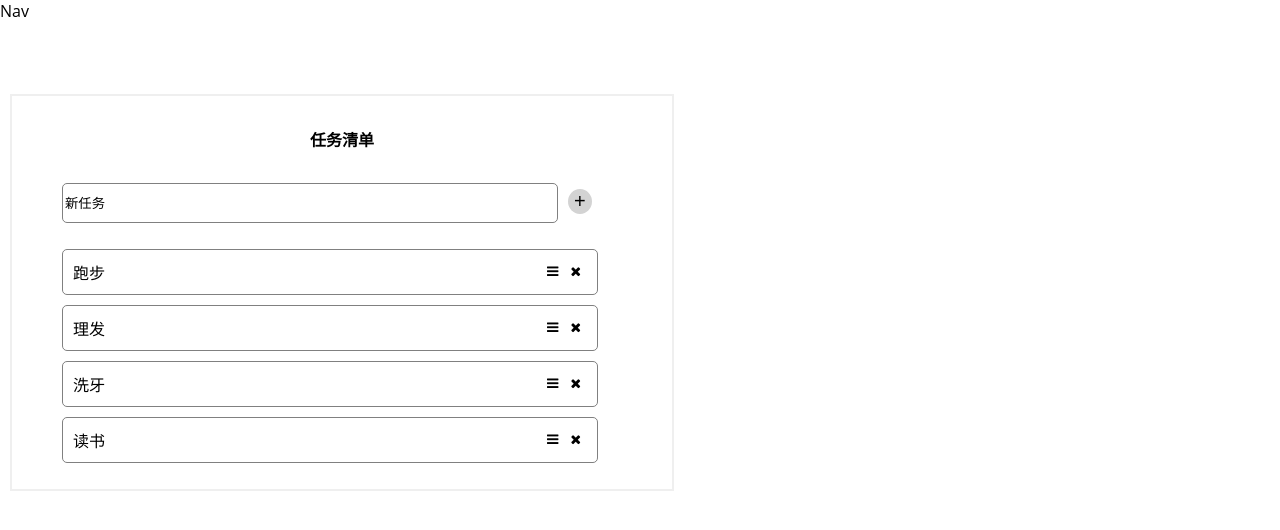
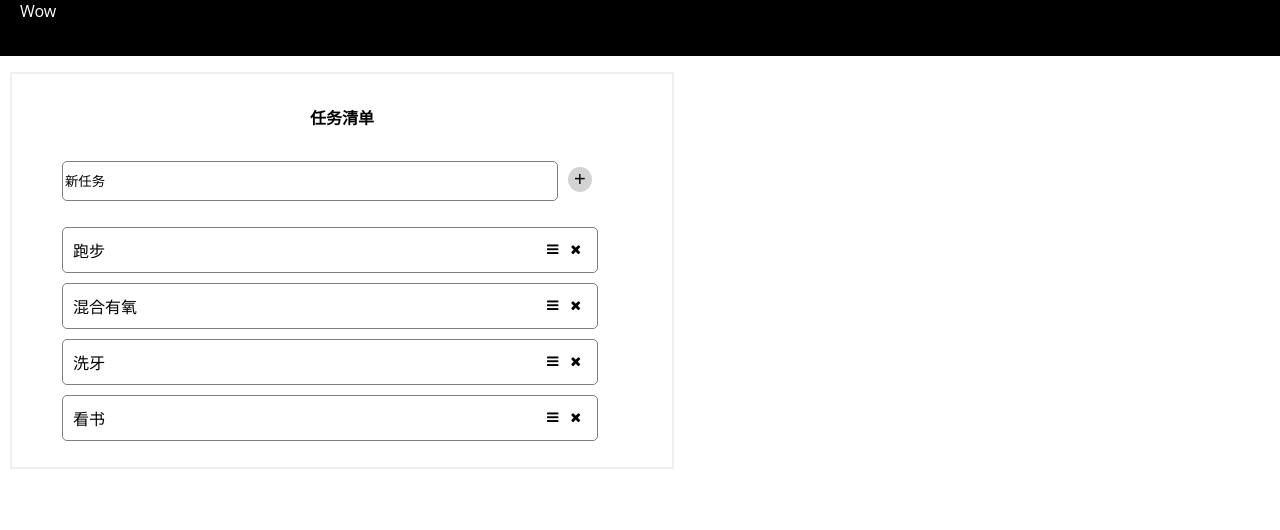
Before and after one commit to xuwenyihust/everyday-action, a React (Create React App) app: page / in a window 1280 px wide. Shown: the top 530 px of the page. Built offline with nearby package versions, Linux system fonts and the light colour scheme.

Commit message:
Add navigation bar.

```diff
--- a/src/components/Layout/Layout.js
+++ b/src/components/Layout/Layout.js
@@ -1,11 +1,12 @@
 import React from 'react';
 import './Layout.css';
+import Navigation from '../Navigation/Navigation';
 
 const layout = (props) => {
 
     return (
         <div>
-            <div>Nav</div>
+            <Navigation />
             <main className="Content">
                 {props.children}
             </main>
--- /dev/null
+++ b/src/components/Navigation/Navigation.css
@@ -0,0 +1,19 @@
+.Navigation {
+    height: 56px;
+    width: 100%;
+    position: fixed;
+    top: 0;
+    left: 0;
+    background-color: rgb(0, 0, 0);
+    color: white;
+    display: flex;
+    justify-content: space-between;
+    align-items: center;
+    padding: 0 20px;
+    box-sizing: border-box;
+    z-index: 90;
+}
+
+.Navigation nav {
+    height: 100%;
+}
--- /dev/null
+++ b/src/components/Navigation/Navigation.js
@@ -0,0 +1,13 @@
+import React from 'react';
+import './Navigation.css';
+
+const navigation = () => (
+    <header className='Navigation'>
+        {/* <div>MENU</div> */}
+        <nav>
+            <div>Wow</div>
+        </nav>
+    </header>
+);
+
+export default navigation;
--- a/src/containers/TodoItemSummary/TodoItemSummary.js
+++ b/src/containers/TodoItemSummary/TodoItemSummary.js
@@ -8,7 +8,6 @@ class TodoItemSummary extends Component {
     }
 
     itemSummaryContentChangeHandler = (event) => {
-        // console.log(event.target.value);
         let itemUnderChange;
         if (this.state.item === null) {
             itemUnderChange = this.props.item;
@@ -17,6 +16,19 @@ class TodoItemSummary extends Component {
         }
 
         itemUnderChange.content = event.target.value;
+        console.log(itemUnderChange);
+        this.setState({item: itemUnderChange})
+    }
+
+    itemSummaryTypeChangeHandler = (event) => {
+        let itemUnderChange;
+        if (this.state.item === null) {
+            itemUnderChange = this.props.item;
+        } else {
+            itemUnderChange = this.state.item;
+        }
+
+        itemUnderChange.type = event.target.value;
         console.log(itemUnderChange);
         this.setState({item: itemUnderChange})
     }
@@ -45,7 +57,7 @@ class TodoItemSummary extends Component {
                     <label>类别：</label>
                     <input
                         value={item.type}
-                        ></input>
+                        onChange={this.itemSummaryTypeChangeHandler}></input>
                 </form>
 
                 <button
--- a/src/containers/TodoListBuilder/TodoListBuilder.js
+++ b/src/containers/TodoListBuilder/TodoListBuilder.js
@@ -26,8 +26,8 @@ class TodoList extends Component {
             {
                 id: 1593920427447,
                 created_timestamp: 1593920420073,
-                content: "理发",
-                type: "生活",
+                content: "混合有氧",
+                type: "运动",
                 done: false
             },
             {
@@ -40,7 +40,7 @@ class TodoList extends Component {
             {
                 id: 1593988570469,
                 created_timestamp: 1593988570469,
-                content: "读书",
+                content: "看书",
                 type: "学习",
                 done: false
             }
```
